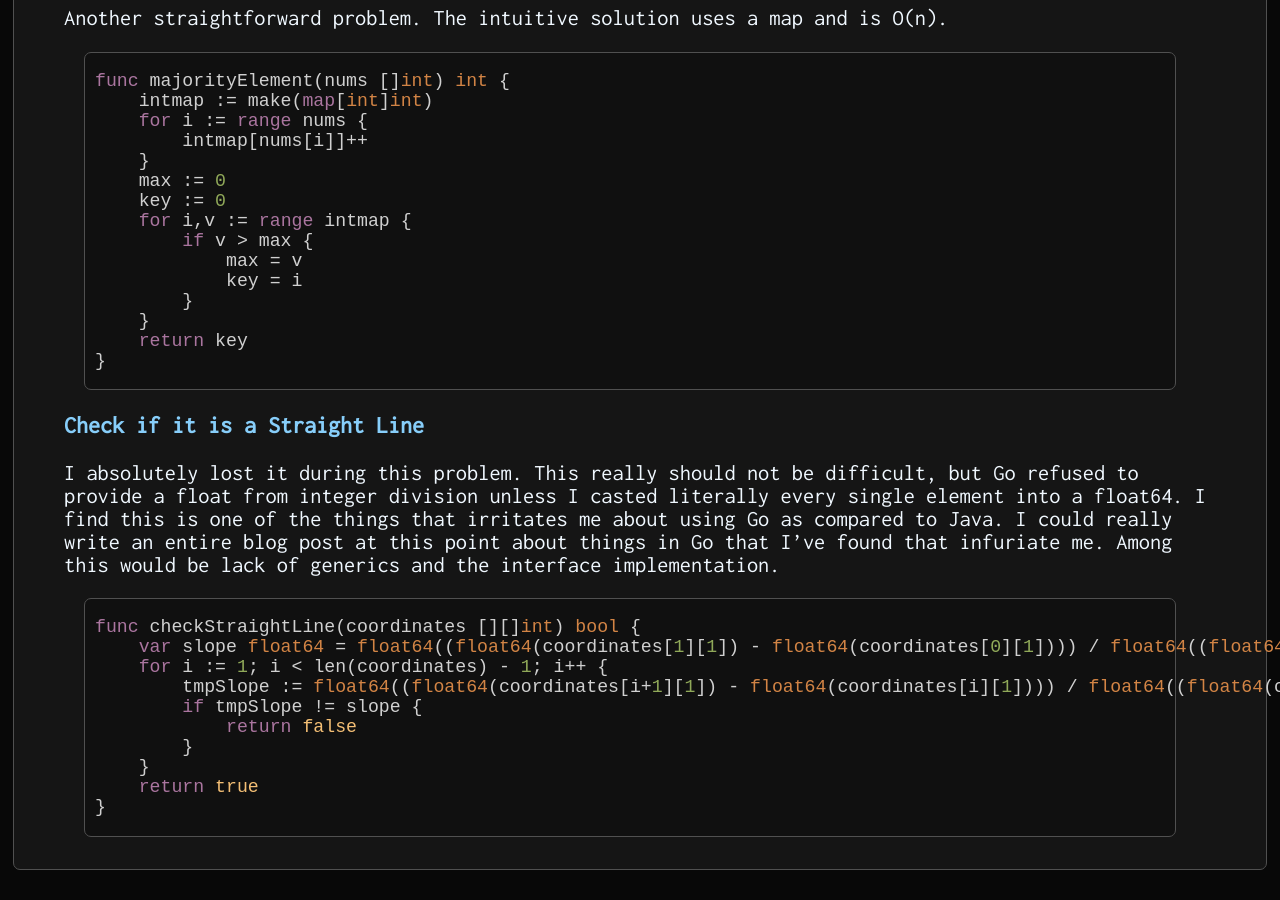
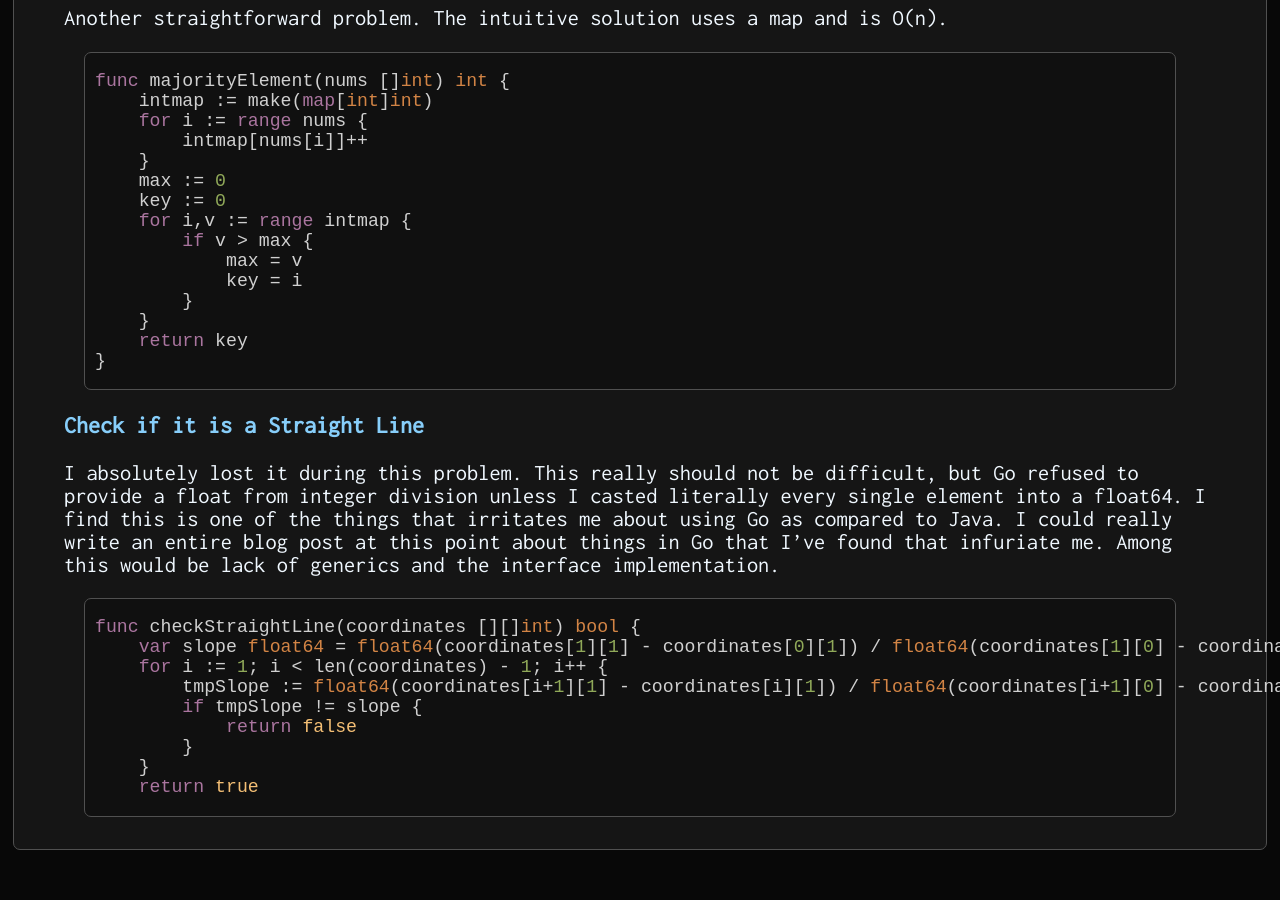
Before and after one commit to bartenbach/proxa.github.io, a Jekyll site: the page built from _posts/2020-05-08-leetcode-may-day-8.markdown, in a window 1280 px wide and 900 px high, scrolled down 3185 px. Built offline with Jekyll 4.4.1, drawn with Linux system fonts in a browser that asks for light colours.

Commit message:
Removed a couple pointless casts

```diff
--- a/_posts/2020-05-08-leetcode-may-day-8.markdown
+++ b/_posts/2020-05-08-leetcode-may-day-8.markdown
@@ -145,13 +145,12 @@ func majorityElement(nums []int) int {
 I absolutely lost it during this problem.  This really should not be difficult, but Go refused to provide a float from integer division unless I casted literally every single element into a float64.  I find this is one of the things that irritates me about using Go as compared to Java.  I could really write an entire blog post at this point about things in Go that I've found that infuriate me.  Among this would be lack of generics and the interface implementation.
 {% highlight go %}
 func checkStraightLine(coordinates [][]int) bool {
-    var slope float64 = float64((float64(coordinates[1][1]) - float64(coordinates[0][1]))) / float64((float64(coordinates[1][0]) - float64(coordinates[0][0])))
+    var slope float64 = float64(coordinates[1][1] - coordinates[0][1]) / float64(coordinates[1][0] - coordinates[0][0])
     for i := 1; i < len(coordinates) - 1; i++ {
-        tmpSlope := float64((float64(coordinates[i+1][1]) - float64(coordinates[i][1]))) / float64((float64(coordinates[i+1][0]) - float64(coordinates[i][0])))
+        tmpSlope := float64(coordinates[i+1][1] - coordinates[i][1]) / float64(coordinates[i+1][0] - coordinates[i][0])
         if tmpSlope != slope {
             return false
         }
     }
     return true
-}
 {% endhighlight %}
```
